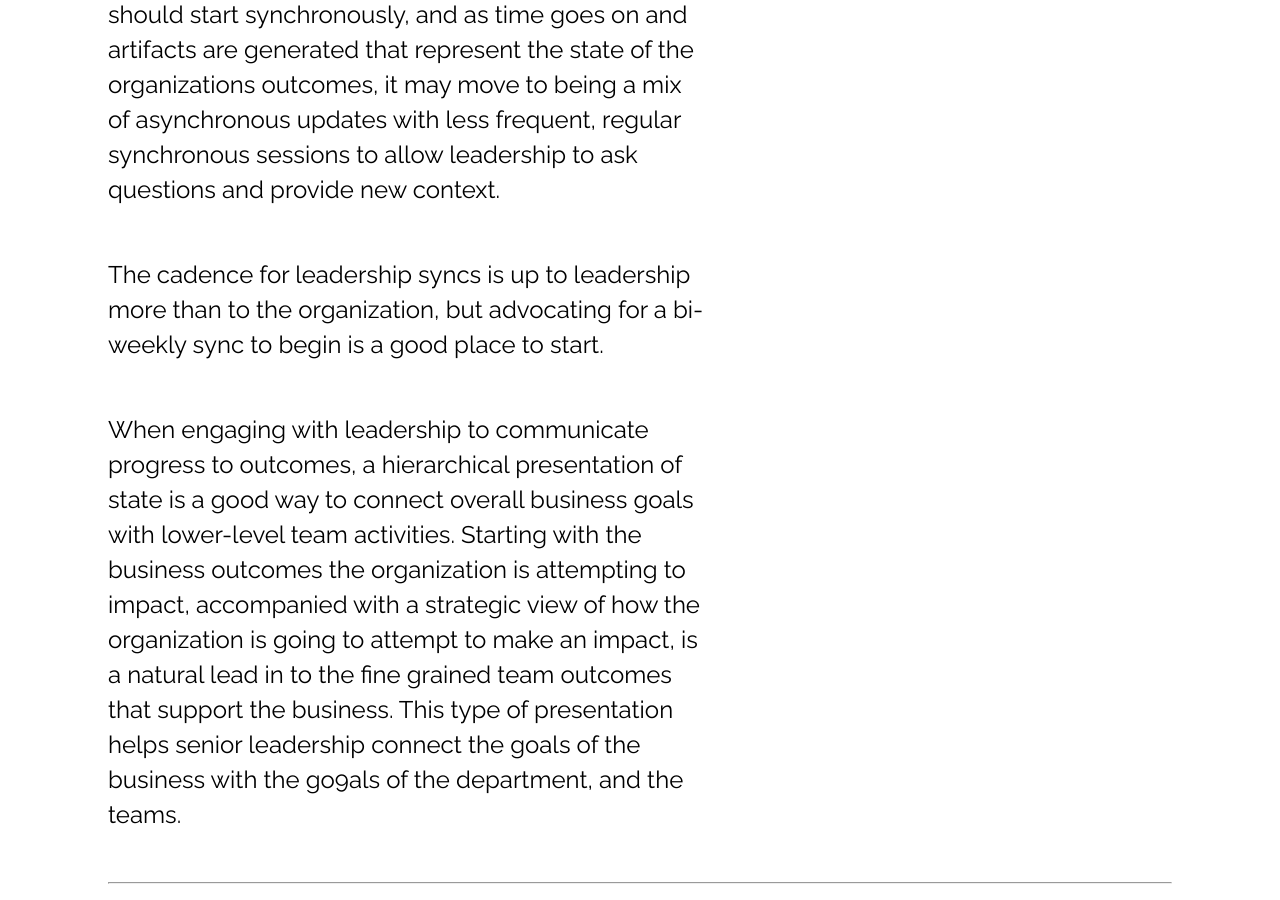
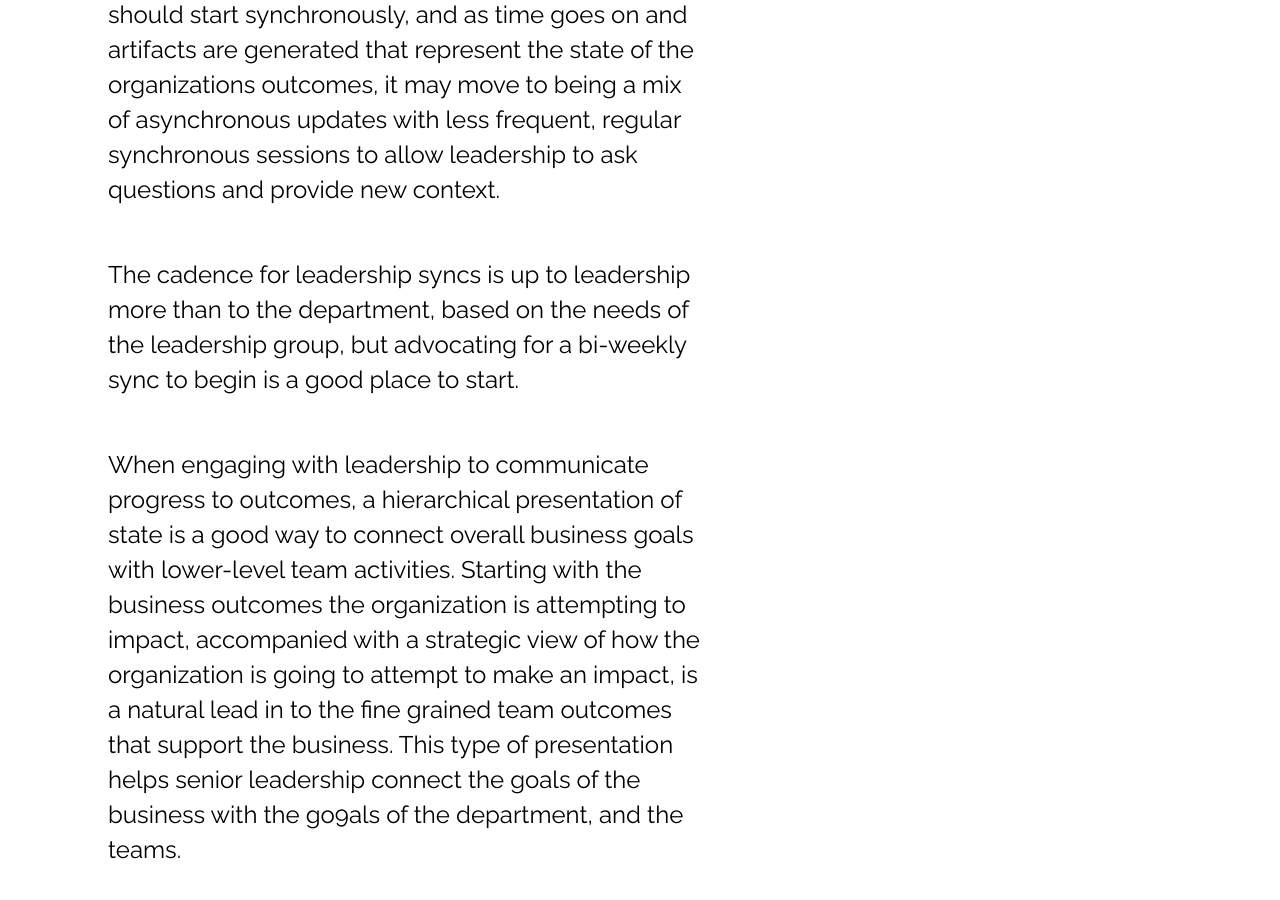
Before and after one commit to theonej/theonej.github.io, a Jekyll site: the page built from _posts/2022-01-30-cadences.md, in a window 1280 px wide and 900 px high, scrolled down 4673 px. Built offline with Jekyll 4.4.1, drawn with Linux system fonts in a browser that asks for light colours; comment, search, counter and statistics services are not loaded.

Commit message:
updating cadence post to properly address department rather than organization

```diff
--- a/_posts/2022-01-30-cadences.md
+++ b/_posts/2022-01-30-cadences.md
@@ -53,7 +53,7 @@ Leadership should be informed of outcome tracking progress and refinement on a r
 
 As with team outcome tracking, leadership syncs should start synchronously, and as time goes on and artifacts are generated that represent the state of the organizations outcomes, it may move to being a mix of asynchronous updates with less frequent, regular synchronous sessions to allow leadership to ask questions and provide new context.
 
-The cadence for leadership syncs is up to leadership more than to the organization, but advocating for a bi-weekly sync to begin is a good place to start.
+The cadence for leadership syncs is up to leadership more than to the department, based on the needs of the leadership group, but advocating for a bi-weekly sync to begin is a good place to start.
 
 When engaging with leadership to communicate progress to outcomes, a hierarchical presentation of state is a good way to connect overall business goals with lower-level team activities.  Starting with the business outcomes the organization is attempting to impact, accompanied with a strategic view of how the organization is going to attempt to make an impact, is a natural lead in to the fine grained team outcomes that support the business.  This type of presentation helps senior leadership connect the goals of the business with the go9als of the department, and the teams.
 
```
